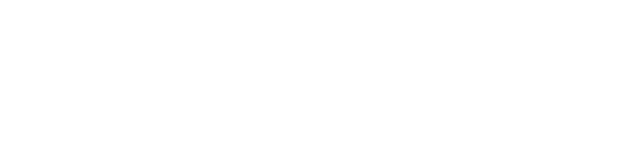
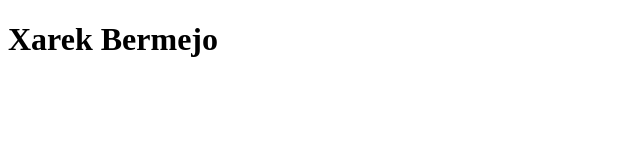
Before and after one commit to xarekbermejo/xarekbermejo.github.com., a plain HTML site: page index.html in a window 1280 px wide. Shown: the whole page, without its empty margins (0-640 px from the left). Drawn offline with Linux system fonts and the light colour scheme.

Commit message:
FIrst relase

```diff
--- a/index.html
+++ b/index.html
@@ -1,9 +1,10 @@
 <!DOCTYPE html>
 <html>
 <head>
-    <title></title>
+    <title>Xarek Bermejo Santiago</title>
 </head>
 <body>
+<h1>Xarek Bermejo </h1>
 
 </body>
 </html>
```
